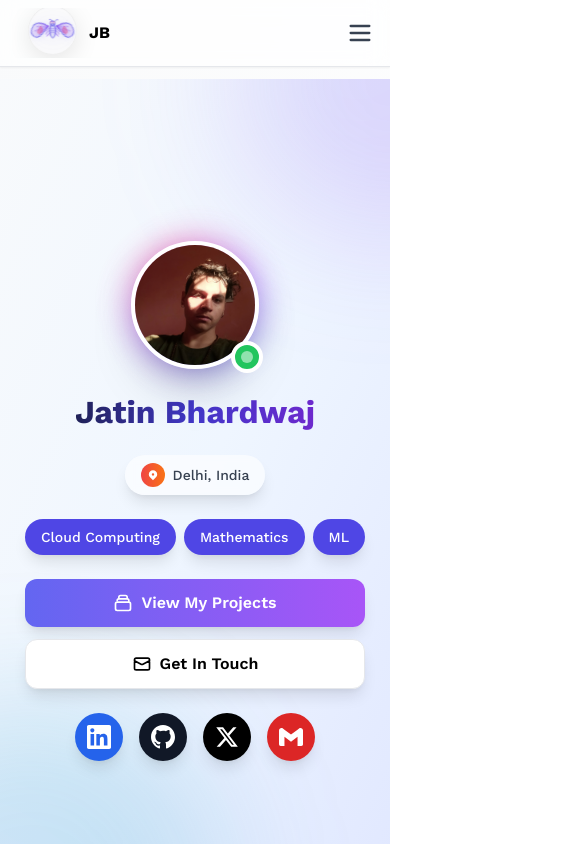
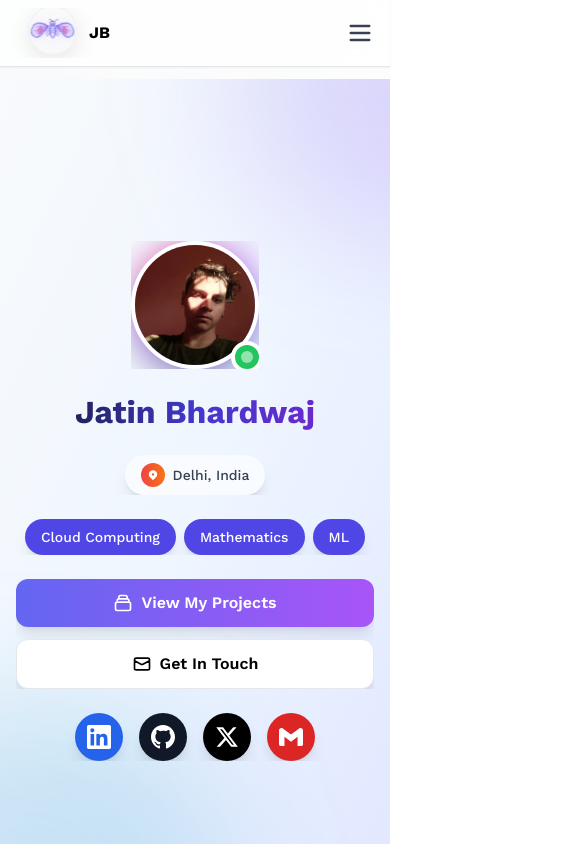
Before and after one commit to Jatinbhardwaj-093/JB, a Vue app: page / in a window 390 px wide. Shown: the top 844 px of the page, 585 px wide, since content can reach past the window. Built offline with nearby package versions, Linux system fonts and the light colour scheme.

Commit message:
fixes the scrrol bar appearence error

```diff
--- a/src/App.vue
+++ b/src/App.vue
@@ -38,62 +38,12 @@ import ThemeTransition from "./components/ThemeTransition.vue";
   --accent-color-hover: #4f46e5;
 }
 
-/* Ensure the root container never causes overflow */
-#app {
-  width: 100%;
-  max-width: 100%;
-  overflow-x: hidden;
-  position: relative;
-}
-
 html,
 body {
   width: 100%;
-  max-width: 100%;
-  overflow-x: hidden; /* Prevent horizontal scrolling */
-}
-
-body {
+  max-width: 100vw;
   font-family: "Inter", sans-serif;
   scroll-behavior: smooth;
-  position: relative; /* Helps with overflow control */
-}
-
-/* Fix for potential overflow issues in all containers */
-.app-container,
-main,
-.container {
-  width: 100%;
-  max-width: 100%;
-  overflow-x: hidden;
-  box-sizing: border-box;
-}
-
-/* Router view container should also respect boundaries */
-router-view,
-.router-view-wrapper {
-  width: 100%;
-  max-width: 100%;
-  overflow-x: hidden;
-}
-
-/* All sections need overflow control */
-section {
-  overflow-x: clip;
-  max-width: 100%;
-}
-
-/* Prevent SVGs from causing overflow */
-svg {
-  max-width: 100%;
-}
-
-/* Ensure grid and flex layouts don't cause overflow */
-.grid,
-.flex,
-[class*="grid-cols"],
-[class*="flex-"] {
-  max-width: 100%;
 }
 
 /* Remove default focus outlines */
@@ -120,21 +70,12 @@ textarea:focus-visible,
 /* Remove tap highlight color on mobile */
 * {
   -webkit-tap-highlight-color: transparent;
-  box-sizing: border-box; /* Ensure all elements include padding in width calculations */
+  box-sizing: border-box;
 }
 
-/* Make sure images don't cause overflow */
 img {
   max-width: 100%;
   height: auto;
-}
-
-/* Handle tables and pre elements that might cause overflow */
-table,
-pre {
-  max-width: 100%;
-  overflow-x: auto;
-  display: block;
 }
 
 .page-fade-enter-active,
@@ -147,4 +88,9 @@ pre {
   opacity: 0;
   transform: translateY(10px);
 }
+
+/* Simple fix for scroll bar flicker during transitions */
+html {
+  overflow-y: scroll;
+}
 </style>
--- a/src/assets/styles/global.css
+++ b/src/assets/styles/global.css
@@ -17,9 +17,9 @@ body {
     background-color: var(--background-color);
     margin: 0;
     padding: 0;
-    overflow-x: hidden; /* Prevent horizontal scrolling on mobile */
     min-height: 100vh;
     line-height: 1.5;
+    width: 100%;
 }
 
 body.dark {
@@ -114,9 +114,3 @@ textarea {
         margin: 1.5cm;
     }
 }
-
-/* Simple fix for horizontal scrolling issues */
-html, body {
-    max-width: 100%;
-    overflow-x: hidden;
-}
--- a/src/views/HomeView.vue
+++ b/src/views/HomeView.vue
@@ -17,7 +17,7 @@ onMounted(() => {
 </script>
 
 <template>
-  <div class="w-full max-w-[100vw] overflow-x-hidden">
+  <div>
     <!-- Desktop Version -->
     <div class="hidden md:block">
       <Intro />
@@ -28,19 +28,23 @@ onMounted(() => {
       class="block md:hidden min-h-screen bg-gradient-to-br from-slate-50 via-blue-50 to-indigo-100 dark:from-gray-900 dark:via-slate-900 dark:to-indigo-950"
     >
       <!-- Hero Section -->
-      <div class="relative min-h-screen flex items-center justify-center">
+      <div
+        class="relative min-h-screen flex items-center justify-center overflow-hidden"
+      >
         <!-- Floating Background Elements -->
         <div class="absolute inset-0 overflow-hidden">
           <div
-            class="absolute -top-40 -right-40 w-80 h-80 bg-gradient-to-br from-indigo-400/20 to-purple-600/20 rounded-full blur-3xl"
+            class="absolute -top-40 -right-40 w-80 h-80 bg-gradient-to-br from-indigo-400/20 to-purple-600/20 rounded-full blur-3xl transform"
           ></div>
           <div
-            class="absolute -bottom-40 -left-40 w-96 h-96 bg-gradient-to-tr from-blue-400/20 to-cyan-600/20 rounded-full blur-3xl"
+            class="absolute -bottom-40 -left-40 w-96 h-96 bg-gradient-to-tr from-blue-400/20 to-cyan-600/20 rounded-full blur-3xl transform"
           ></div>
         </div>
 
         <!-- Profile Section -->
-        <div class="relative z-10 text-center space-y-6 px-4">
+        <div
+          class="relative z-10 text-center space-y-6 px-4 w-full max-w-sm mx-auto"
+        >
           <!-- Profile Image -->
           <div
             class="relative mx-auto w-32 h-32"
@@ -239,6 +243,24 @@ onMounted(() => {
 
 <style scoped>
 /* Enhanced animations for the modern mobile design */
+
+/* Prevent scroll during initial render */
+body:not(.loaded) {
+  overflow-x: hidden !important;
+  max-width: 100vw !important;
+}
+
+html:not(.loaded) {
+  overflow-x: hidden !important;
+  max-width: 100vw !important;
+}
+
+/* Force all elements to respect boundaries during load */
+*:not(.absolute) {
+  max-width: 100% !important;
+  overflow-x: hidden !important;
+}
+
 @keyframes fadeInUp {
   from {
     opacity: 0;
@@ -356,6 +378,12 @@ onMounted(() => {
 
 /* Responsive design improvements */
 @media (max-width: 767px) {
+  /* Prevent scroll during load by ensuring elements are contained */
+  .block.md\:hidden {
+    position: relative;
+    contain: layout style paint;
+  }
+
   /* Ensure smooth animations on mobile */
   .animate-fade-in-up,
   .animate-scale-in {
@@ -387,13 +415,70 @@ html {
   transition: background-color 0.3s ease;
 }
 
-/* Prevent horizontal scroll */
+/* Prevent horizontal scroll - Enhanced */
 .max-w-\[100vw\] {
   max-width: 100vw;
 }
 
 .overflow-x-hidden {
   overflow-x: hidden;
+}
+
+.overflow-hidden {
+  overflow: hidden;
+}
+
+/* Ensure no content causes overflow during load */
+* {
+  max-width: 100%;
+  box-sizing: border-box;
+}
+
+/* Specific fixes for potential overflow elements */
+.absolute {
+  max-width: none; /* Allow absolute positioned elements to exceed container */
+}
+
+/* Prevent layout shifts during animation load */
+.animate-fade-in-up,
+.animate-scale-in {
+  will-change: transform, opacity;
+  backface-visibility: hidden;
+  transform: translateZ(0); /* Force hardware acceleration */
+}
+
+/* Comprehensive overflow prevention for HomeView */
+.home-view-container {
+  width: 100% !important;
+  max-width: 100vw !important;
+  overflow-x: hidden !important;
+  contain: layout style paint;
+}
+
+.mobile-home-container {
+  width: 100% !important;
+  max-width: 100vw !important;
+  overflow-x: hidden !important;
+  contain: layout style paint;
+}
+
+/* Additional safety measures */
+.home-view-container *,
+.mobile-home-container * {
+  max-width: 100% !important;
+}
+
+.home-view-container .absolute,
+.mobile-home-container .absolute {
+  max-width: none !important; /* Allow absolute positioned elements */
+}
+
+/* Ensure containers never exceed viewport */
+.min-h-screen {
+  min-height: 100vh;
+  min-height: 100dvh; /* Dynamic viewport height for mobile */
+  width: 100% !important;
+  max-width: 100vw !important;
 }
 
 /* Button enhancements */
```
